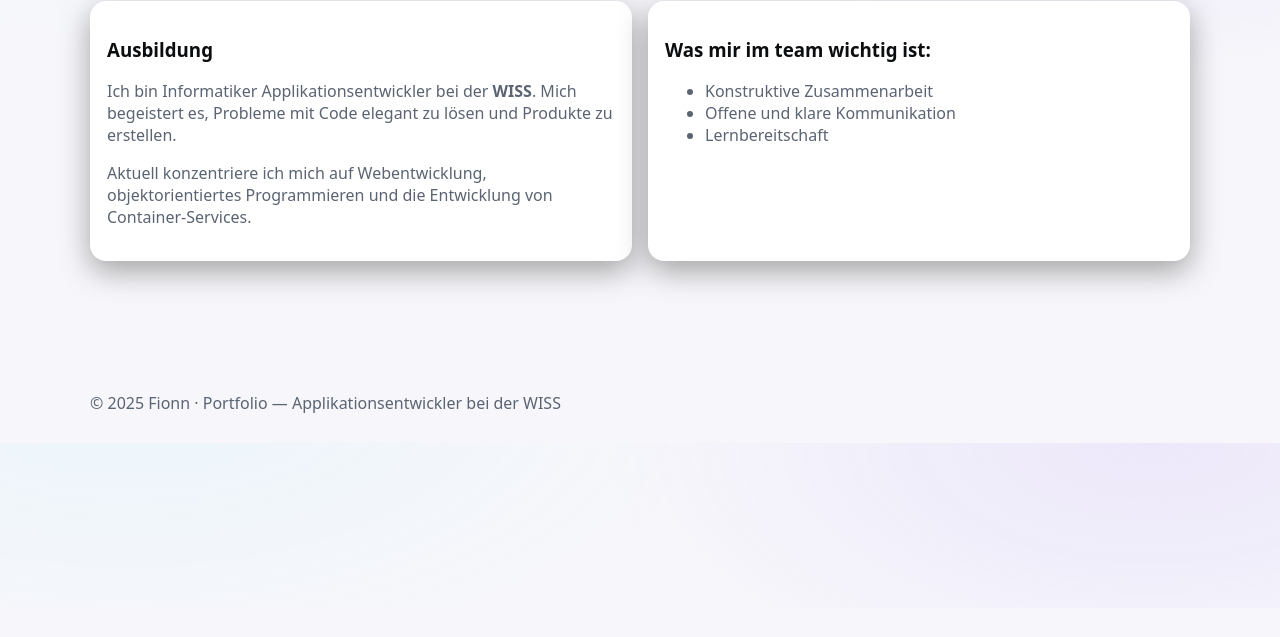
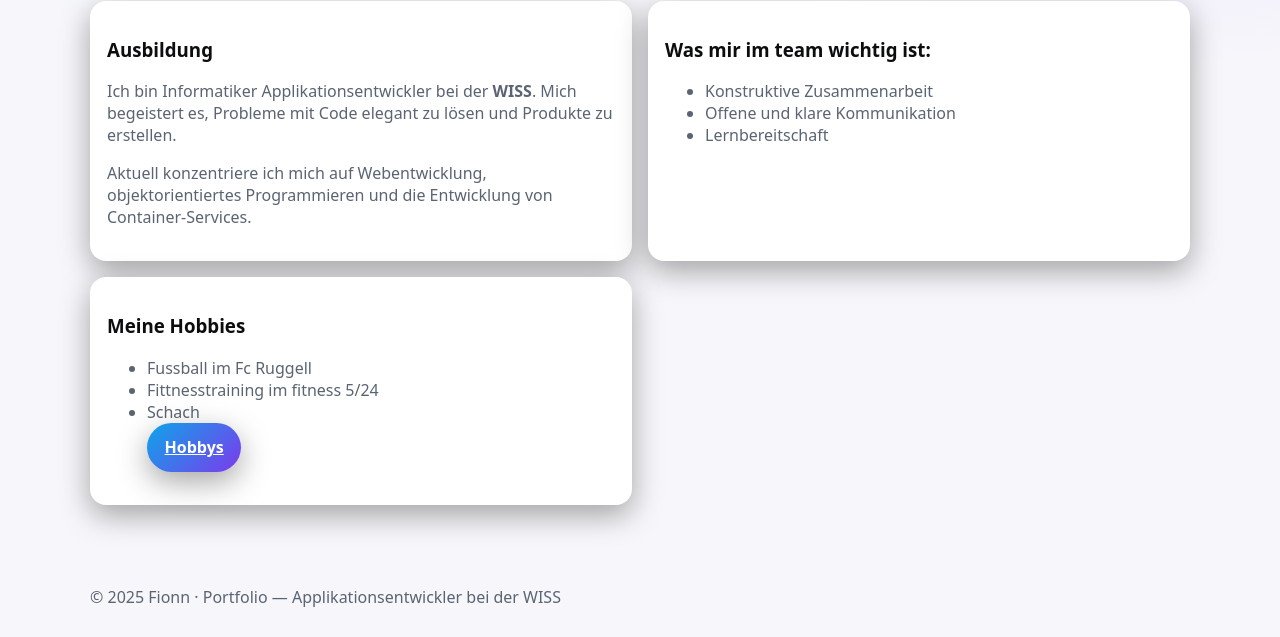
Before and after one commit to FionnLaesser/Fionn-laesser.ch, a plain HTML site: page ueber.html in a window 1280 px wide. Shown: the part 192-829 px from the top of the page. Before the commit the page ends 800 px from the top, so only its background shows below. Drawn offline with Linux system fonts and the light colour scheme.

Commit message:
Update Ueber mich Seite

```diff
--- a/ueber.html
+++ b/ueber.html
@@ -49,6 +49,15 @@
 
           </ul>
         </div>
+        <div class ="card">
+          <h3>Meine Hobbies</h3>
+          <ul class="muted">
+            <li>Fussball im Fc Ruggell</li>
+            <li>Fittnesstraining im fitness 5/24</li>
+            <li>Schach</li>
+            <a class="btn" href="hobbys.html"> Hobbys</a>
+          </ul>
+        </div>
       </div>
     </section>
   </main>
```
Also changed, not shown: index.html (+5 -1 lines), projekte.html (+1 -1 lines).
